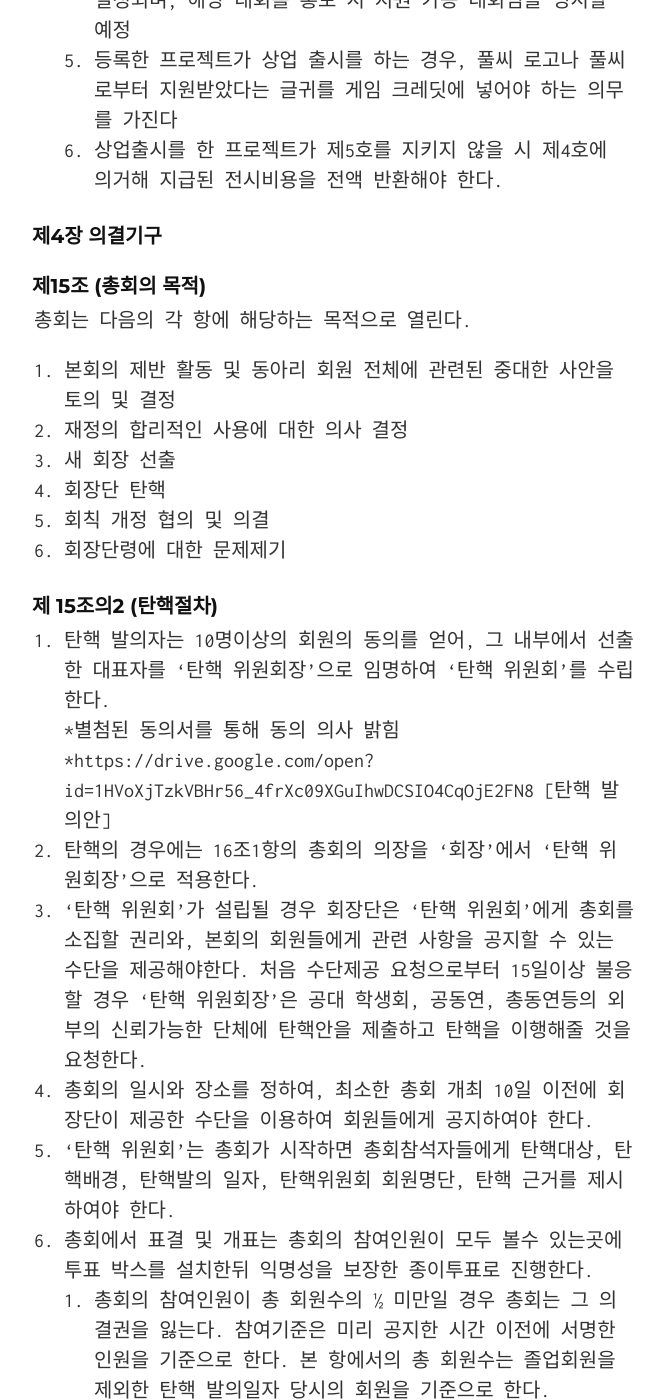
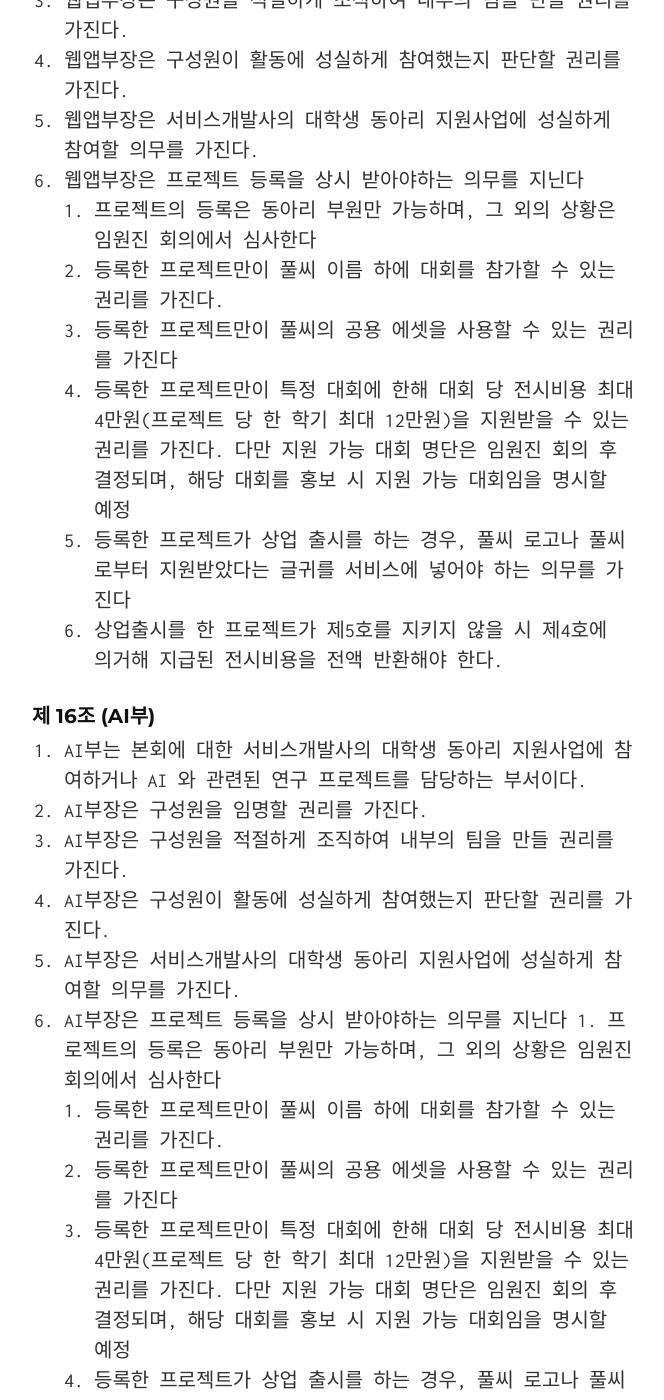
Before and after one commit to PoolC/Regulation, a Jekyll site: the page built from index.md, in a window 1280 px wide and 1400 px high, scrolled down 8275 px. Shown: the whole window, without its empty margins (306-970 px from the left). Built offline with Jekyll 4.4.1, drawn with Linux system fonts in a browser that asks for light colours; our own code applies the rules of GitHub Pages for plain Markdown files; some of the changed text lies outside the part shown.

Commit message:
25년 2학기 PoolC 회칙개정

```diff
--- a/index.md
+++ b/index.md
@@ -75,14 +75,12 @@
 #### 제6조 (최소활동기준)
 
 1. 회원은 매 학기 다음의 각 호에 해당하는 활동을 적어도 한 가지 이상 완수해야 한다
-	1. 세미나 혹은 스터디를 10시간 이상 수강하거나, 세미나 혹은 스터디를 4시간 이상 개최하는 동시에 한학기동안 공부한 내용을 담은 글을 활동하는 학기에 1개 이상 소속 부서(팀) 부장(팀장)에게 전달
-	2. 세미나 혹은 스터디를 5시간 이상 수강하거나, 세미나 혹은 스터디를 2시간 이상 개최하는 동시에 본인이 속한 부서(팀)로 들어오는 작업에 프리랜서로 참여
-	3. 세미나 혹은 스터디를 5시간 이상 수강하거나, 세미나 혹은 스터디를 2시간 이상 개최하는 동시에 활동하는 학기 말까지 개괄 기획서 1종류, 세부 시스템 기획서 3종류를 포함한 게임 기획안 제출
-	4. 세미나 혹은 스터디를 5시간 이상 수강하거나, 세미나 혹은 스터디를 2시간 이상 개최하는 동시에 풀씨 공용 에셋 제작
-	5. 미등록 프로젝트를 진행하거나 미등록 프로젝트에 참가하여, 활동하는 학기 말에 진행상황에 대한 보고서 제출
-	6. 프로젝트를 등록하여 진행하거나 등록된 프로젝트에 참가하여, 활동하는 학기 말에 진행상황에 대한 보고서 제출
-	7. 프로그래밍 활동이 포함되는 개발 관련 공모전을 준비하거나 참여한다.
-	8. 동아리에 기술적으로 기여 후, 학기 말까지 이에 대한 보고서 제출
+	1. 세미나 혹은 스터디를 10시간 이상 참여한다
+	2. 세미나 혹은 스터디를 4시간 이상 주최한다
+	3. 세미나 혹은 스터디를 5시간 이상 참여하고, 세미나 혹은 스터디를 2시간 이상 주최한다
+	4. 각 부서에서 인정하는 프로젝트를 진행하거나 참가한다
+	5. 프로그래밍 활동이 포함되는 개발 관련 공모전을 준비하거나 참여한다
+	6. 동아리에 기술적으로 기여한다
 2. 세미나에 참여하는 모든 회원은 수강하는 세미나/스터디에 지각 또는 결석할 경우 제1항의 제1호, 제2호, 제3호, 제4호의 활동 기준에 불이익을 받는다.
 	1. 2회의 지각은 1회의 결석으로 처리되고, 1회의 결석은 해당 회원의 세미나와 스터디 참여시간에서 1시간 삭감한다.
 	2. 2회의 결석 시 해당 회원의 세미나/스터디 참여시간에서 2시간 삭감하며, 경고를 준다.
@@ -90,8 +88,9 @@
 3. 아래의 각 호중 적어도 한 가지 경우에 해당하는 회원은 제1항을 만족하지 아니하여도 회원자격을 유지할 수 있다.
 	1. 허가된 기간(군 휴학의 경우 군 복무 기간, 일반 휴학의 경우 활동하지 않은 시점부터 연속 2학기)내에 휴학 중이거나 수료 후 졸업 보류중인 경우.
 	2. 기타 학업에 대한 어려움을 인정할 사유가 있는 경우(학기 중 본인이나 가족이 위중한 질병을 앓고 있는 경우, 학기 중 가족의 상을 치룬 경우 등)
-	3. 해당 학기에 임원진으로 활동하는 경우
-	4. 개인의 사유가 제2호에 해당하는지는 회장단 회의를 통해 결정한다.
+ 	3. 졸업직전 학기를 수강중이거나 회사, 연구실 인턴을 하는 경우
+	4. 해당 학기에 임원진으로 활동하는 경우
+	5. 개인의 사유가 제2호에 해당하는지는 회장단 회의를 통해 결정한다.
 4. 학술부장은 어떤 회원이 제1항의 제1호, 제2호의 활동을 완수했음을 판단할 권한이 있다.
 5. 게임제작부장은 어떤 회원이 제1항의 제1호, 제2호, 제3호, 제4호의 활동을 완수했음을 판단할 권한이 있다.
 6. 회장, 부회장은 어떤 회원이 제1항 모든 호의 활동을 완수했음을 판단할 권한이 있다.
@@ -190,9 +189,39 @@
 	5. 등록한 프로젝트가 상업 출시를 하는 경우, 풀씨 로고나 풀씨로부터 지원받았다는 글귀를 게임 크레딧에 넣어야 하는 의무를 가진다
 	6. 상업출시를 한 프로젝트가 제5호를 지키지 않을 시 제4호에 의거해 지급된 전시비용을 전액 반환해야 한다.
 
+#### 제 15조 (웹앱부)
+
+0. 웹앱부는 본회에 대한 서비스개발사의 대학생 동아리 지원사업에 참여를 담당하는 부서이다.
+0. 웹앱부장은 구성원을 임명할 권리를 가진다.
+0. 웹앱부장은 구성원을 적절하게 조직하여 내부의 팀을 만들 권리를 가진다.
+0. 웹앱부장은 구성원이 활동에 성실하게 참여했는지 판단할 권리를 가진다.
+0. 웹앱부장은 서비스개발사의 대학생 동아리 지원사업에 성실하게 참여할 의무를 가진다.
+1. 웹앱부장은 프로젝트 등록을 상시 받아야하는 의무를 지닌다
+	1. 프로젝트의 등록은 동아리 부원만 가능하며, 그 외의 상황은 임원진 회의에서 심사한다
+	2. 등록한 프로젝트만이 풀씨 이름 하에 대회를 참가할 수 있는 권리를 가진다.
+	3. 등록한 프로젝트만이 풀씨의 공용 에셋을 사용할 수 있는 권리를 가진다
+	4. 등록한 프로젝트만이 특정 대회에 한해 대회 당 전시비용 최대 4만원(프로젝트 당 한 학기 최대 12만원)을 지원받을 수 있는 권리를 가진다. 다만 지원 가능 대회 명단은 임원진 회의 후 결정되며, 해당 대회를 홍보 시 지원 가능 대회임을 명시할 예정
+	5. 등록한 프로젝트가 상업 출시를 하는 경우, 풀씨 로고나 풀씨로부터 지원받았다는 글귀를 서비스에 넣어야 하는 의무를 가진다
+	6. 상업출시를 한 프로젝트가 제5호를 지키지 않을 시 제4호에 의거해 지급된 전시비용을 전액 반환해야 한다.
+
+#### 제 16조 (AI부)
+
+0. AI부는 본회에 대한 서비스개발사의 대학생 동아리 지원사업에 참여하거나 AI 와 관련된 연구 프로젝트를 담당하는 부서이다.
+0. AI부장은 구성원을 임명할 권리를 가진다.
+0. AI부장은 구성원을 적절하게 조직하여 내부의 팀을 만들 권리를 가진다.
+0. AI부장은 구성원이 활동에 성실하게 참여했는지 판단할 권리를 가진다.
+0. AI부장은 서비스개발사의 대학생 동아리 지원사업에 성실하게 참여할 의무를 가진다.
+1. AI부장은 프로젝트 등록을 상시 받아야하는 의무를 지닌다
+ 	1. 프로젝트의 등록은 동아리 부원만 가능하며, 그 외의 상황은 임원진 회의에서 심사한다
+	2. 등록한 프로젝트만이 풀씨 이름 하에 대회를 참가할 수 있는 권리를 가진다.
+	3. 등록한 프로젝트만이 풀씨의 공용 에셋을 사용할 수 있는 권리를 가진다
+	4. 등록한 프로젝트만이 특정 대회에 한해 대회 당 전시비용 최대 4만원(프로젝트 당 한 학기 최대 12만원)을 지원받을 수 있는 권리를 가진다. 다만 지원 가능 대회 명단은 임원진 회의 후 결정되며, 해당 대회를 홍보 시 지원 가능 대회임을 명시할 예정
+	5. 등록한 프로젝트가 상업 출시를 하는 경우, 풀씨 로고나 풀씨로부터 지원받았다는 글귀를 서비스에 넣어야 하는 의무를 가진다
+	6. 상업출시를 한 프로젝트가 제5호를 지키지 않을 시 제4호에 의거해 지급된 전시비용을 전액 반환해야 한다.
+
 ### 제4장 의결기구
 
-#### 제15조 (총회의 목적)
+#### 제17조 (총회의 목적)
 
 총회는 다음의 각 항에 해당하는 목적으로 열린다.
 
@@ -203,11 +232,11 @@
 0. 회칙 개정 협의 및 의결
 0. 회장단령에 대한 문제제기
 
-#### 제 15조의2 (탄핵절차)
+#### 제 17조의2 (탄핵절차)
 0. 탄핵 발의자는 10명이상의 회원의 동의를 얻어, 그 내부에서 선출한 대표자를 '탄핵 위원회장'으로 임명하여 '탄핵 위원회'를 수립한다.
 *별첨된 동의서를 통해 동의 의사 밝힘
 *https://drive.google.com/open?id=1HVoXjTzkVBHr56_4frXc09XGuIhwDCSIO4CqOjE2FN8 [탄핵 발의안]
-0. 탄핵의 경우에는 16조1항의 총회의 의장을 '회장'에서 '탄핵 위원회장'으로 적용한다.
+0. 탄핵의 경우에는 18조1항의 총회의 의장을 '회장'에서 '탄핵 위원회장'으로 적용한다.
 0. '탄핵 위원회'가 설립될 경우 회장단은 '탄핵 위원회'에게 총회를 소집할 권리와, 본회의 회원들에게 관련 사항을 공지할 수 있는 수단을 제공해야한다. 처음 수단제공 요청으로부터 15일이상 불응할 경우 '탄핵 위원회장'은 공대 학생회, 공동연, 총동연등의 외부의 신뢰가능한 단체에 탄핵안을 제출하고 탄핵을 이행해줄 것을 요청한다.
 0. 총회의 일시와 장소를 정하여, 최소한 총회 개최 10일 이전에 회장단이 제공한 수단을 이용하여 회원들에게 공지하여야 한다.
 0. '탄핵 위원회'는 총회가 시작하면 총회참석자들에게 탄핵대상, 탄핵배경, 탄핵발의 일자, 탄핵위원회 회원명단, 탄핵 근거를 제시하여야 한다.
```
Also changed, not shown: other parts of index.md (+20 -20 lines).
